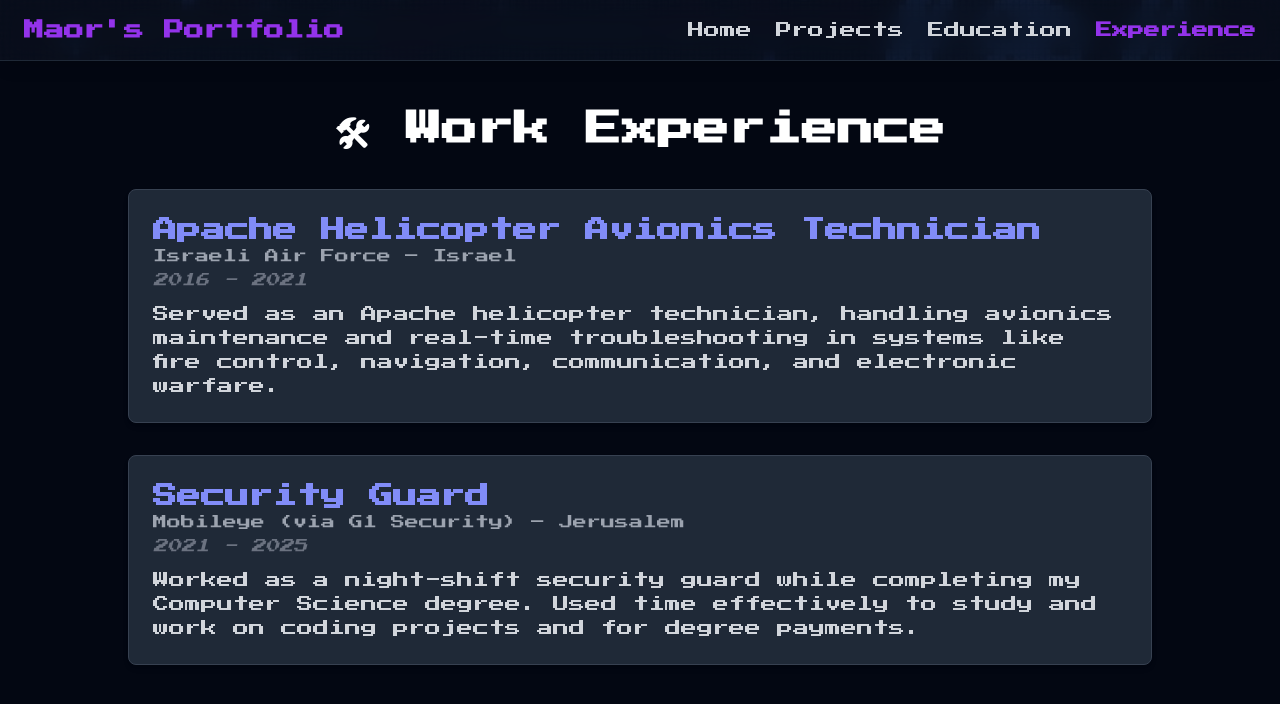
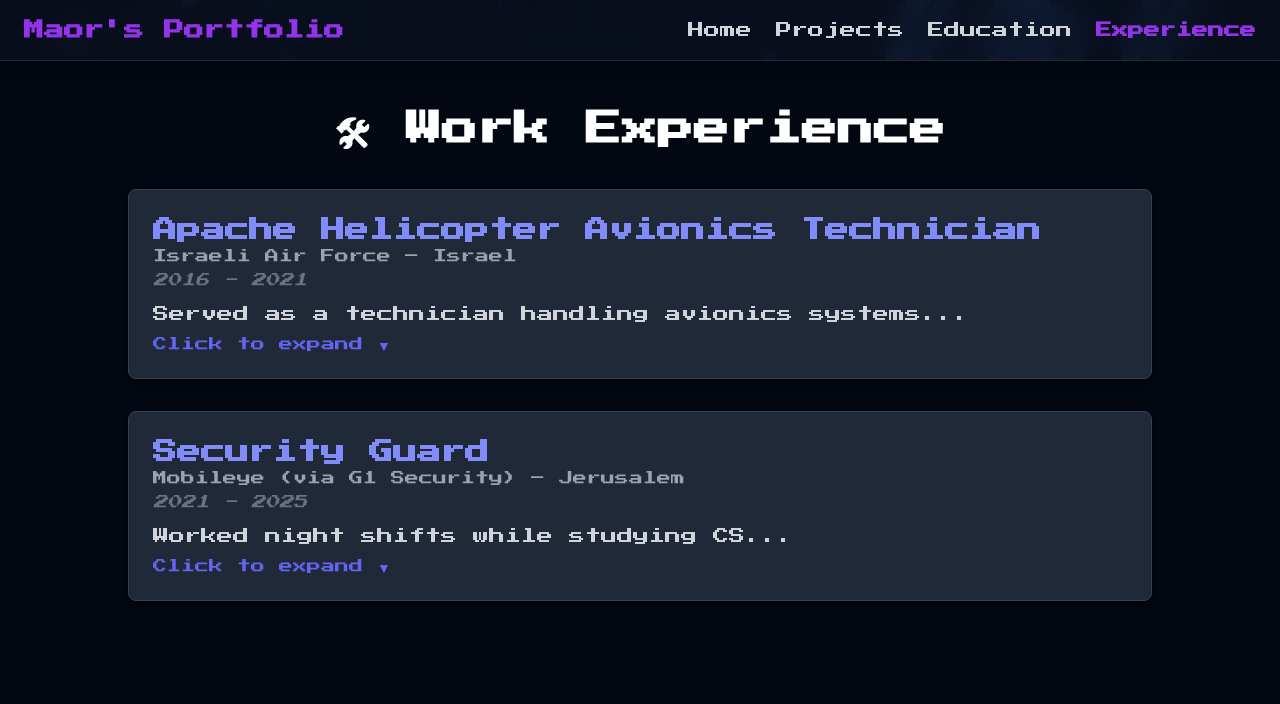
Before and after one commit to MaorMan1/my-portfolio, a React (Vite) app in the folder frontend/: page /experience in a window 1280 px wide. Shown: the top 704 px of the page. Built offline with nearby package versions, Linux system fonts and the light colour scheme.

Commit message:
Experience page added

```diff
--- a/frontend/src/pages/Experience.tsx
+++ b/frontend/src/pages/Experience.tsx
@@ -1,3 +1,5 @@
+import { useState } from 'react'
+
 const experiences = [
   {
     id: 1,
@@ -5,7 +7,8 @@ const experiences = [
     company: 'Israeli Air Force',
     location: 'Israel',
     period: '2016 - 2021',
-    description: `Served as an Apache helicopter technician, handling avionics maintenance and real-time troubleshooting in systems like fire control, navigation, communication, and electronic warfare.`,
+    shortDesc: `Served as a technician handling avionics systems...`,
+    fullDesc: `Served as an Apache helicopter technician, handling avionics maintenance and real-time troubleshooting in systems like fire control, navigation, communication, and electronic warfare. Led small technical teams and maintained high operational readiness under pressure.`,
   },
   {
     id: 2,
@@ -13,11 +16,18 @@ const experiences = [
     company: 'Mobileye (via G1 Security)',
     location: 'Jerusalem',
     period: '2021 - 2025',
-    description: `Worked as a night-shift security guard while completing my Computer Science degree. Used time effectively to study and work on coding projects and for degree payments.`,
+    shortDesc: `Worked night shifts while studying CS...`,
+    fullDesc: `Worked as a night-shift security guard while completing my Computer Science degree. Used time effectively to study, build portfolio projects, and fund my tuition.`,
   },
 ]
 
 function Experience() {
+  const [expandedId, setExpandedId] = useState<number | null>(null)
+
+  const toggleExpand = (id: number) => {
+    setExpandedId((prevId) => (prevId === id ? null : id))
+  }
+
   return (
     <div className="min-h-screen bg-gray-950 text-white px-4 py-12">
       <div className="max-w-5xl mx-auto">
@@ -27,14 +37,20 @@ function Experience() {
           {experiences.map((exp) => (
             <div
               key={exp.id}
-                    className="bg-gray-800 p-6 rounded-lg shadow-md border border-gray-700"
+              className="bg-gray-800 p-6 rounded-lg shadow-md border border-gray-700 transition-transform duration-300 hover:scale-105 cursor-pointer"
+              onClick={() => toggleExpand(exp.id)}
             >
               <h2 className="text-2xl font-semibold text-indigo-400">{exp.title}</h2>
               <p className="text-sm text-gray-400 mb-1">
                 {exp.company} – {exp.location}
               </p>
               <p className="text-sm text-gray-500 italic mb-3">{exp.period}</p>
-                    <p className="text-gray-300">{exp.description}</p>
+              <p className="text-gray-300">
+                {expandedId === exp.id ? exp.fullDesc : exp.shortDesc}
+              </p>
+              <p className="text-indigo-500 mt-2 text-sm">
+                {expandedId === exp.id ? 'Click to collapse ▲' : 'Click to expand ▼'}
+              </p>
             </div>
           ))}
         </div>
```
Lines whose indentation alone changed are shown as unchanged.
